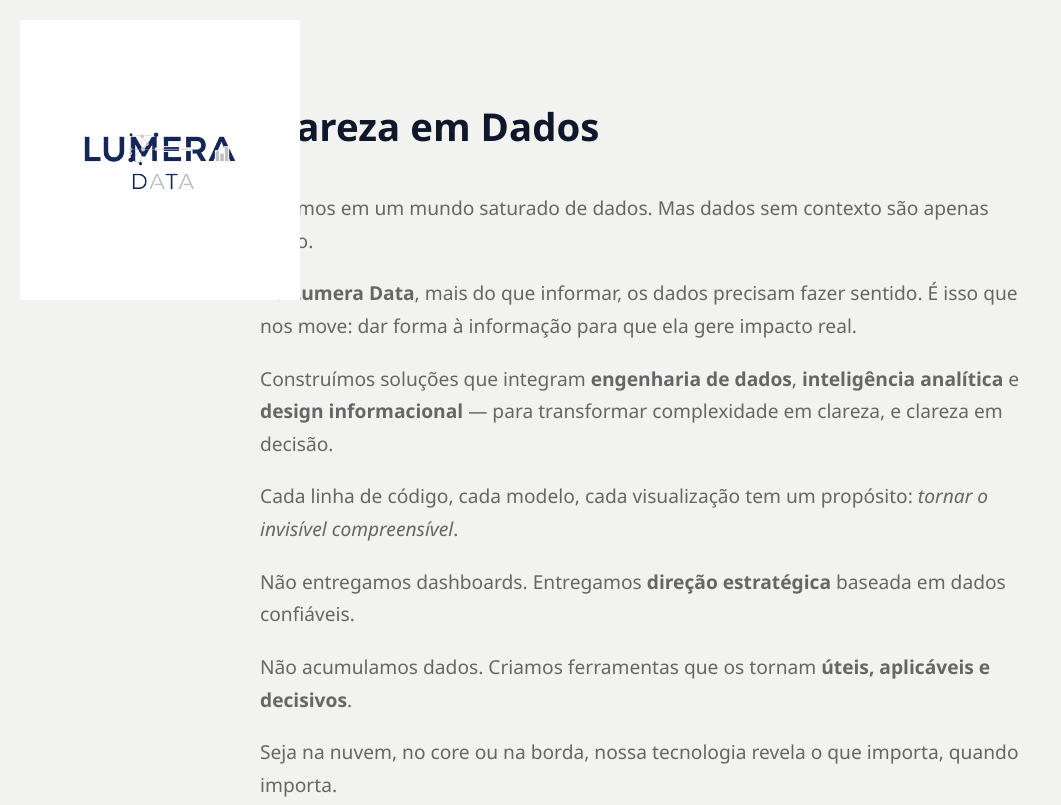
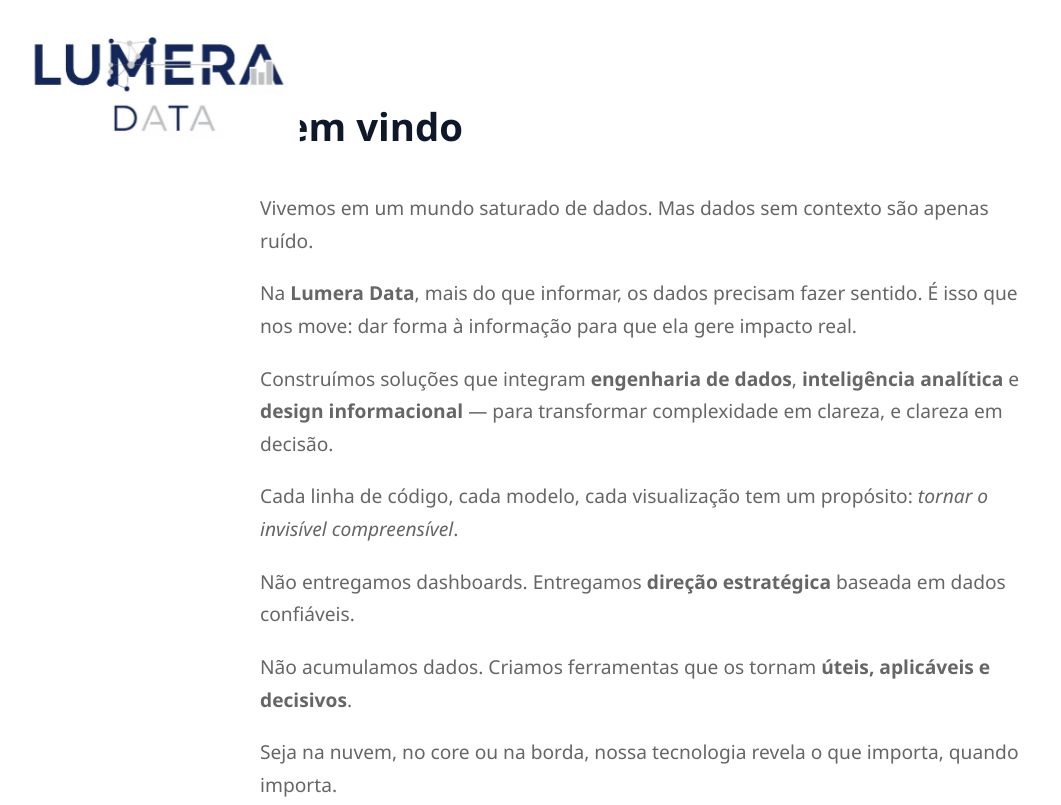
Before and after one commit to CristianoFreire/lumeradata.github.io, a plain HTML site: page index.html in a window 1280 px wide. Shown: the top 805 px of the page, without its empty margins (0-1061 px from the left). Drawn offline with Linux system fonts and the light colour scheme.

Commit message:
Update index.html

```diff
--- a/index.html
+++ b/index.html
@@ -6,7 +6,7 @@
   <title>Lumera Data</title>
   <style>
     :root {
-      --bg: #f2f2f0;
+      --bg: white;
       --primary: #0f172a;
       --text: #1a1a1a;
       --muted: #666;
@@ -92,10 +92,10 @@
 </head>
 <body>
 
-  <img src="logo_lumera3.png" class="logo-fixed" alt="Lumera Data" />
+  <img src="logo_lumera4.png" class="logo-fixed" alt="Lumera Data" />
 
   <main>
-    <h1>Clareza em Dados</h1>
+    <h1>Bem vindo</h1>
     <p>Vivemos em um mundo saturado de dados. Mas dados sem contexto são apenas ruído.</p>
     <p>Na <strong>Lumera Data</strong>, mais do que informar, os dados precisam fazer sentido. É isso que nos move: dar forma à informação para que ela gere impacto real.</p>
     <p>Construímos soluções que integram <strong>engenharia de dados</strong>, <strong>inteligência analítica</strong> e <strong>design informacional</strong> — para transformar complexidade em clareza, e clareza em decisão.</p>
```
